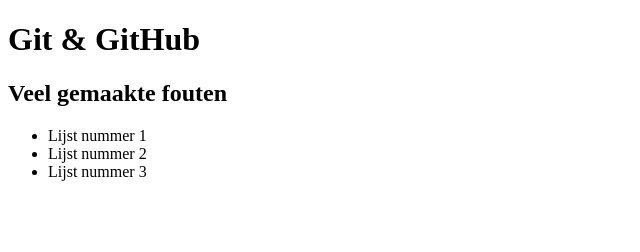
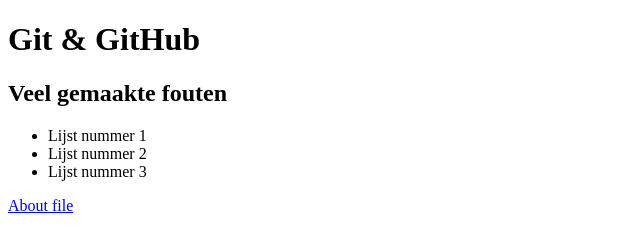
Before and after one commit to MilanHelsenPXL/HTMLOefening2, a website: page index.html in a window 1280 px wide. Shown: the whole page, without its empty margins (0-640 px from the left). Drawn offline with Linux system fonts and the light colour scheme.

Commit message:
hyperlink added

```diff
--- a/index.html
+++ b/index.html
@@ -17,6 +17,7 @@
         <li>Lijst nummer 2</li>
         <li>Lijst nummer 3</li>
     </ul>
+    <a href="about.html" target="_blank">About file</a>
 </main>
 </body>
 </html>
```
